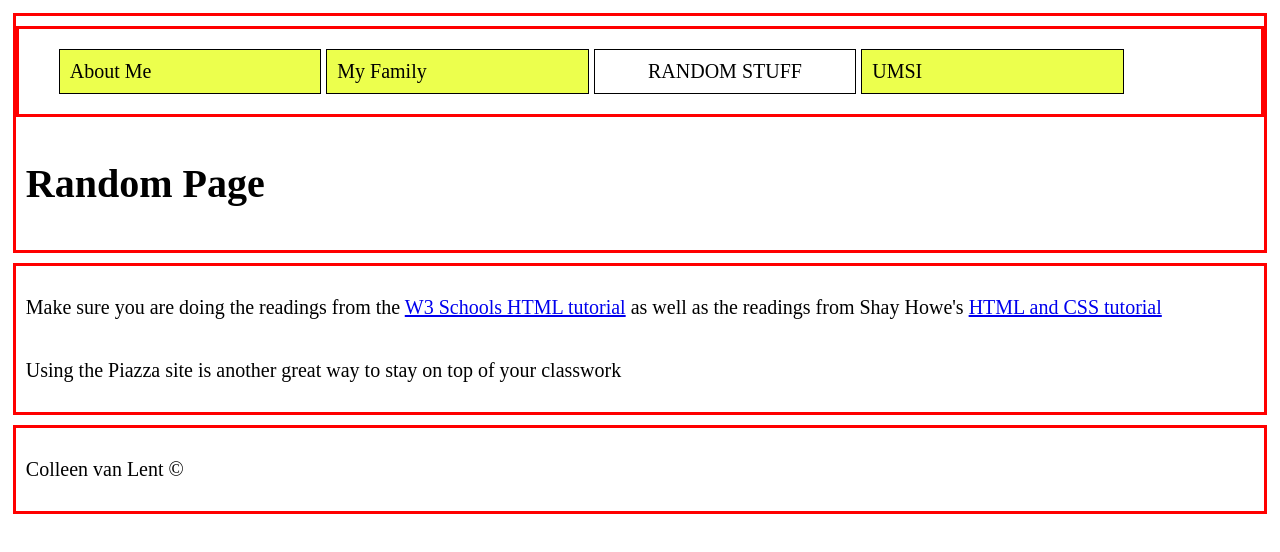
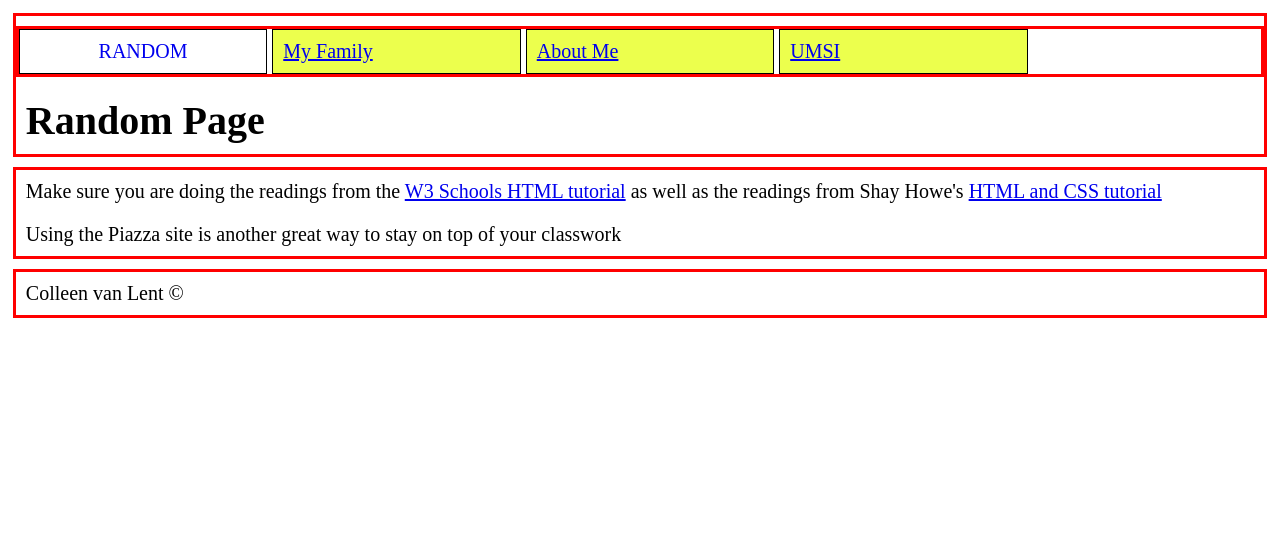
Before and after one commit to karongre/hw1-2023, a plain HTML site: page random.html in a window 1280 px wide. Drawn offline with Linux system fonts and the light colour scheme.

Commit message:
Add files via upload
Signed-off-by: karongre <89880782+karongre@users.noreply.github.com>

```diff
--- a/random.html
+++ b/random.html
@@ -5,8 +5,8 @@
 	You will find any errors from the head section using the console. -->
 	<meta charset="UTF-8">
 	<meta name="viewport" content="width=device-width, initial-scale=1.0">
-	<link rel="icon"  type = "image/x-icon" href= "imgs/favicon">
-	<link rel="stylesheet" href="css/rest.css">
+	<link rel="icon"  type = "image/x-icon" href= "images/favicon.ico">
+	<link rel="stylesheet" href="css/reset.css">
 	<link rel="stylesheet" href="css/style.css">
 	<title>Random</title>
 </head>
@@ -14,13 +14,13 @@
 	<header>
 		<nav>
 			<ul>
-				<li>About Me</li>
-				<li>My Family</li>
-				<li class="active">Random Stuff</li>
-				<li>UMSI</li>
+				<li class="active"><a href = "random.html" >random</a></li>
+				<li><a href = "family.html">My Family</a></li>
+				<li><a href = "index.html">About Me</a></li>
+				<li><a href = "http://www.si.umich.edu">UMSI</a></li>
 			</ul>
 		</nav>
-		<h2>Random Page</h2>
+		<h1>Random Page</h1>
 	</header>
 
 <main>
```
Also changed, not shown: family.html (+2 -2 lines).
